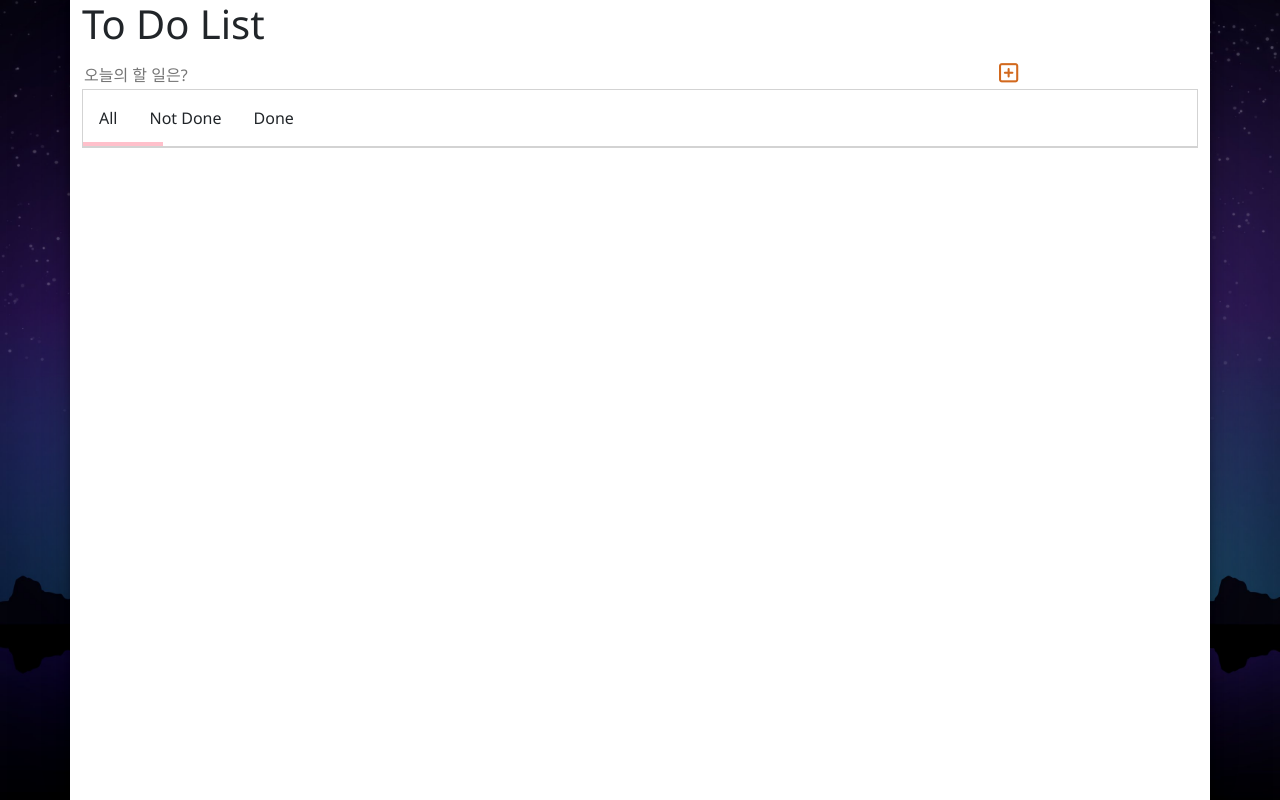
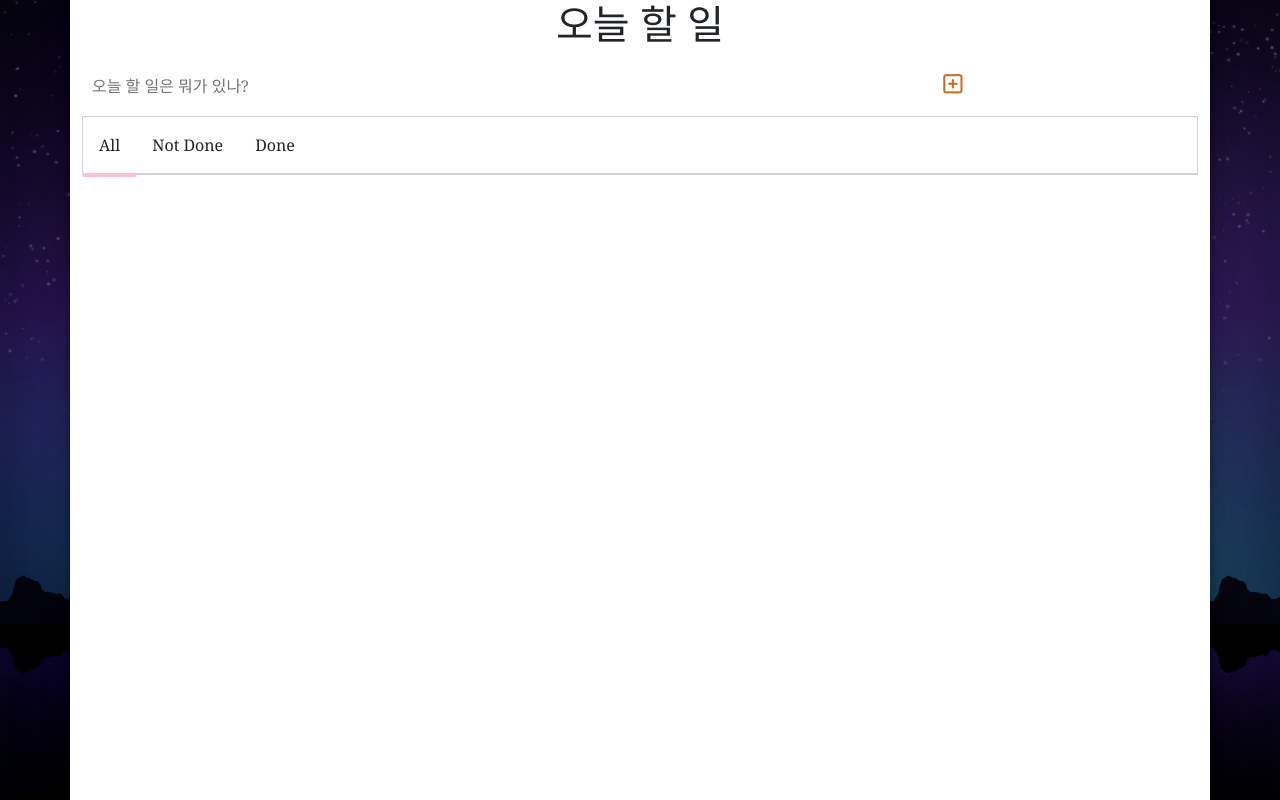
Before and after one commit to kgmblue9/kgm3-project, a plain HTML site: page index.html in a window 1280 px wide. Both pictures are taken after a click on the element "All". Drawn offline with nearby package versions, Linux system fonts and the light colour scheme.

Commit message:
8th commit

```diff
--- a/index.html
+++ b/index.html
@@ -3,7 +3,7 @@
 <head>
     <meta charset="UTF-8">
     <meta name="viewport" content="width=device-width, initial-scale=1.0">
-    <title>Document</title>
+    <title>KGM 할일 앱</title>
     <link href="https://cdn.jsdelivr.net/npm/bootstrap@5.3.2/dist/css/bootstrap.min.css" rel="stylesheet" integrity="sha384-T3c6CoIi6uLrA9TneNEoa7RxnatzjcDSCmG1MXxSR1GAsXEV/Dwwykc2MPK8M2HN" crossorigin="anonymous">
     <link rel="stylesheet" href="style.css">
 </head>
@@ -11,12 +11,12 @@
     <div class="container">
     <div>
         <h1>
-            To Do List
+            오늘 할 일
     </h1>
     </div>
 
     <section class = "input-area">
-        <input type = "text" id = "input-text" placeholder = "오늘의 할 일은?"/>
+        <input type = "text" id = "input-text" placeholder = "오늘 할 일은 뭐가 있나?"/>
         <button id = "add-button"><i class="fa-regular fa-square-plus"></i></button>
     </section>
 
--- a/main.js
+++ b/main.js
@@ -9,13 +9,18 @@
 let inputText = document.getElementById("input-text");
 let addButton = document.getElementById("add-button");
 let tabs = document.querySelectorAll(".task-tabs div");
+let underline = document.getElementById("under-line");
 let taskList = [];
 let filterList = [];
 let mode = "all";
+let list = [];
 
 for (let i=1; i<tabs.length; i++){
     tabs[i].addEventListener("click",function(event){
         filter(event);
+    underline.style.left = tabs[i].offsetLeft+"px";
+    underline.style.width = tabs[i].offsetWidth+"px";
+    underline.style.top = tabs[i].offsetTop+tabs[i].offsetHeight+"px";
     });
 }
 
@@ -47,7 +52,7 @@ function addtask(){
 console.log(taskList);
 
 function render(){
-    let list = [];
+    // let list = [];
     if (mode === "all"){
         list = taskList;
     } else if (mode === "ongoing" || mode === "done"){
@@ -91,17 +96,16 @@ function toggleComplete(id){
             break;
         }
     }
-    filter();
+    render();
 }
 
 function deleteTask(id){
-    for (let i=0; i<taskList.length;i++){
-        if (taskList[i].id === id){
-            taskList.splice(i,1);
-            break;
+    for (let i=0; i<list.length;i++){
+        if (list[i].id === id){
+            list.splice(i,1);
         }
     }
-    filter();
+    render();
 }
 
 function filter(event){
@@ -116,7 +120,7 @@ function filter(event){
                 filterList.push(taskList[i]);
             }
         }
-        console.log(filterList);
+        render();
 
     } else if (mode === "done"){
         for (let i=0; i<taskList.length; i++){
--- a/style.css
+++ b/style.css
@@ -3,9 +3,12 @@ body {
     background-image: url(image/bg-image.jpeg);
     background-size: cover;
     background-repeat: no-repeat;
-    font-family:'Segoe UI', Tahoma, Geneva, Verdana, sans-serif
+    font-family:Georgia, 'Times New Roman', Times, serif
 }
 
+h1 {
+    text-align: center;
+}
 .container {
     background-color: white;
     min-height: 100vh;
@@ -30,12 +33,13 @@ body {
 
 #under-line {
     height: 4px;
-    width: 80px;
+    width: 0;
     background-color: pink;
     position: absolute;
-    left: 0px;
-    top: 52px;
+    left: 0;
+    top: 0;
     padding: 0;
+    transition: 0.5s;
 }
 
 .task {
@@ -49,8 +53,10 @@ body {
 }
 
 input {
-    width: 80%;
+    width: 75%;
+    height: 60px;
     border: none;
+    padding-left: 10px;
 }
 
 .task-done {
```
